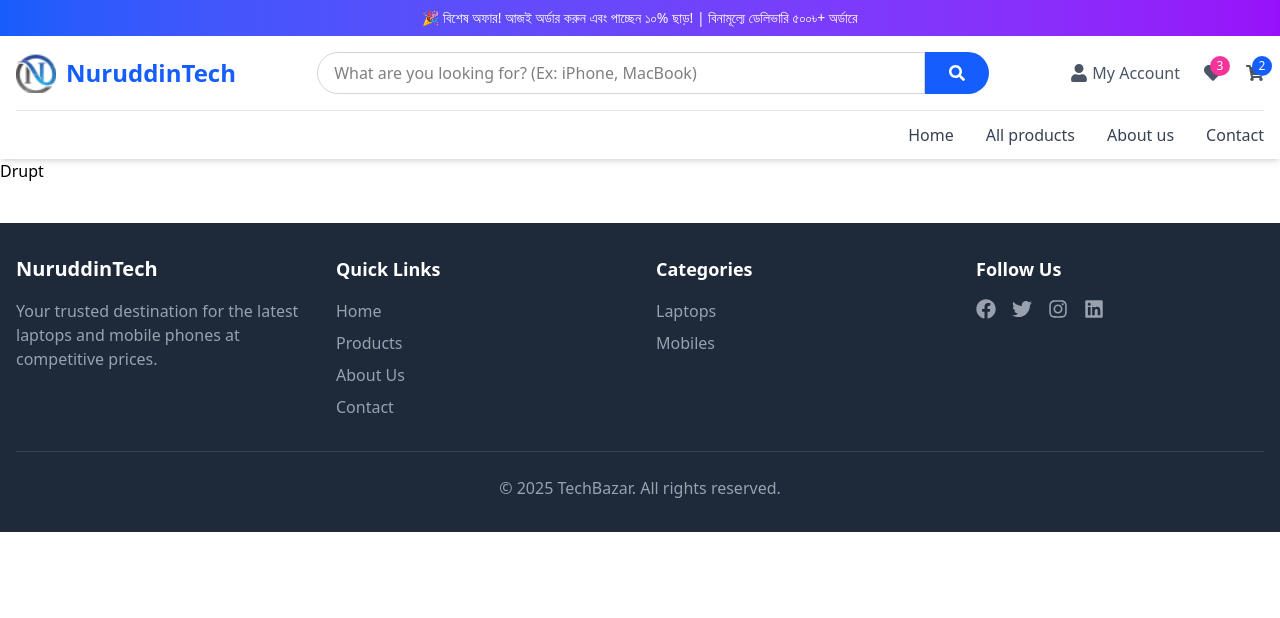
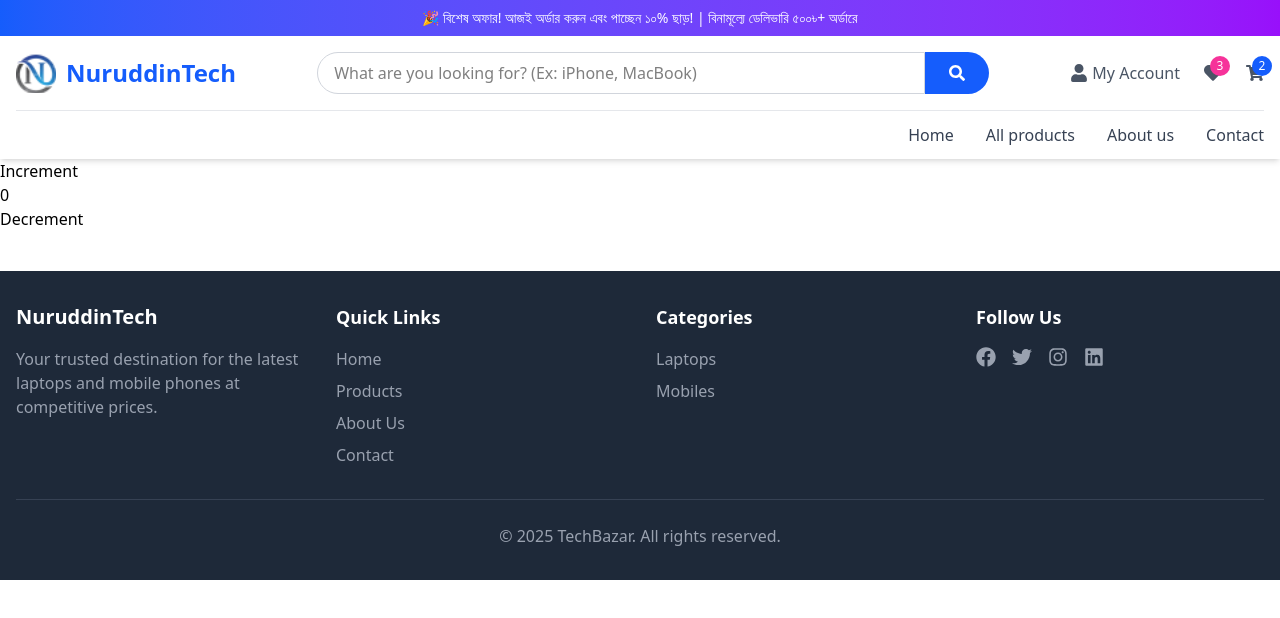
Before and after one commit to nuruddin-osman/laptop-mobile-ecommerc, a React (Vite) app in the folder frontend/: page /d in a window 1280 px wide. Shown: the top 618 px of the page. Built offline with nearby package versions, Linux system fonts and the light colour scheme; no server answers.

Commit message:
Redux tollkit setup done

```diff
--- a/frontend/package.json
+++ b/frontend/package.json
@@ -10,11 +10,13 @@
     "preview": "vite preview"
   },
   "dependencies": {
+    "@reduxjs/toolkit": "^2.9.0",
     "@tailwindcss/vite": "^4.1.13",
     "axios": "^1.12.2",
     "react": "^19.1.1",
     "react-dom": "^19.1.1",
     "react-icons": "^5.5.0",
+    "react-redux": "^9.2.0",
     "react-router-dom": "^7.9.1",
     "swiper": "^12.0.1",
     "tailwindcss": "^4.1.13"
--- a/frontend/src/App.jsx
+++ b/frontend/src/App.jsx
@@ -10,6 +10,8 @@
 import AboutPage from "./pages/about/Index";
 import ContactPage from "./pages/contact/Index";
 import Drupt from "./components/Drupt";
+import { store } from "./featurs/store";
+import { Provider } from "react-redux";
 
 const App = () => {
   let router = createBrowserRouter([
@@ -63,7 +65,9 @@
 
   return (
     <>
-      <RouterProvider router={router} />
+      <Provider store={store}>
+        <RouterProvider router={router} />
+      </Provider>
     </>
   );
 };
--- a/frontend/src/components/Drupt.jsx
+++ b/frontend/src/components/Drupt.jsx
@@ -1,10 +1,29 @@
 import React from "react";
-import useProducts from "./FetchProducts";
+import { useSelector, useDispatch } from "react-redux";
+import { decrement, increment } from "../featurs/slice/cartSlice";
 
 const Drupt = () => {
-  const { products } = useProducts();
-  console.log(products);
-  return <div>Drupt</div>;
+  const count = useSelector((state) => state.cart.value);
+  const dispatch = useDispatch();
+  return (
+    <div>
+      <div>
+        <button
+          aria-label="Increment value"
+          onClick={() => dispatch(increment())}
+        >
+          Increment
+        </button>
+        <h1>{count}</h1>
+        <button
+          aria-label="Decrement value"
+          onClick={() => dispatch(decrement())}
+        >
+          Decrement
+        </button>
+      </div>
+    </div>
+  );
 };
 
 export default Drupt;
--- /dev/null
+++ b/frontend/src/featurs/slice/cartSlice.js
@@ -0,0 +1,26 @@
+import { createSlice } from "@reduxjs/toolkit";
+
+const initialState = {
+  value: 0,
+};
+
+export const cartSlice = createSlice({
+  name: "counter",
+  initialState,
+  reducers: {
+    increment: (state) => {
+      state.value += 1;
+    },
+    decrement: (state) => {
+      state.value -= 1;
+    },
+    incrementByAmount: (state, action) => {
+      state.value += action.payload;
+    },
+  },
+});
+
+// Action creators are generated for each case reducer function
+export const { increment, decrement, incrementByAmount } = cartSlice.actions;
+
+export default cartSlice.reducer;
--- /dev/null
+++ b/frontend/src/featurs/store.js
@@ -0,0 +1,8 @@
+import { configureStore } from "@reduxjs/toolkit";
+import cartReducers from "./slice/cartSlice";
+
+export const store = configureStore({
+  reducer: {
+    cart: cartReducers,
+  },
+});
```
Also changed, not shown: 1 other file (tests, documents, lock files or other folders).
